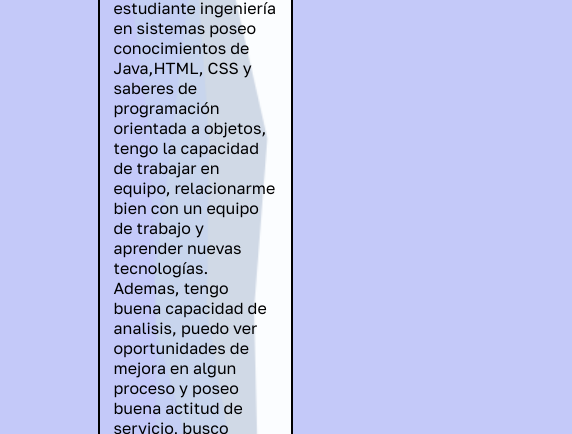
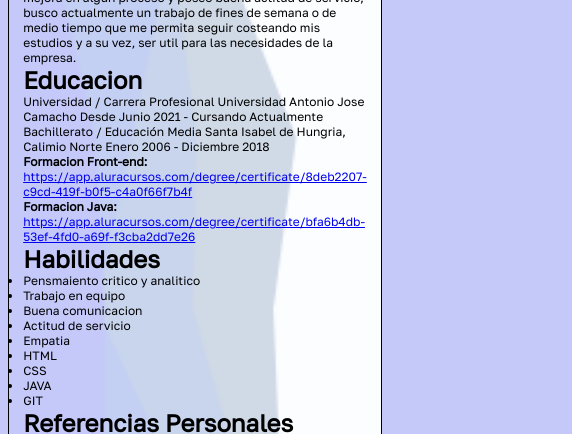
Before and after one commit to jhan10jr/HV.github.io, a plain HTML site: page index.html in a window 390 px wide. Shown: the part 388-822 px from the top of the page, 572 px wide, since content can reach past the window. Drawn offline with Linux system fonts and the light colour scheme.

Commit message:
agregando archivos css

```diff
--- a/estilos.css
+++ b/estilos.css
@@ -1,3 +1,6 @@
+
+
+
 * {
 
  box-sizing: border-box;
@@ -26,10 +29,10 @@ background-color: #c4c9f9;
     background-image: url(/HV.github.io/img/layered-peaks-haikei\ \(2\).png);
 
     background-repeat: no-repeat;
-    background-size: 700px  1200px;
+    background-size: 1200px  1200px;
 
-     width: 50%;
-    border: 2px solid black;
+     width: 90%;
+    border: 1px solid black;
      margin: 10px;
      padding: 14px;
     display: flex;
--- a/index.html
+++ b/index.html
@@ -4,10 +4,14 @@
     <meta charset="UTF-8">
     <meta http-equiv="X-UA-Compatible" content="IE=edge">
     <meta name="viewport" content="width=device-width, initial-scale=1.0">
-    <link rel="stylesheet" href="estilos.css">
+
     <link rel="preconnect" href="https://fonts.googleapis.com">
     <link rel="preconnect" href="https://fonts.gstatic.com" crossorigin>
     <link href="https://fonts.googleapis.com/css2?family=Golos+Text&display=swap" rel="stylesheet">
+
+    <link rel="stylesheet" href="estilos.css">
+    <link rel="stylesheet" href="mobile.css">
+    <link rel="stylesheet" href="tablet.css">
     <title>Hoja  de vida</title>
 
 
@@ -58,7 +62,8 @@
 
         <div class="cursos">
 
-            <p><span>Formacion Front-end:</span><a href=" https://app.aluracursos.com/degree/certificate/8deb2207-c9cd-419f-b0f5-c4a0f66f7b4f "> https://app.aluracursos.com/degree/certificate/8deb2207-c9cd-419f-b0f5-c4a0f66f7b4f </a></p>
+            <p><span>Formacion Front-end:</span>
+            <a href=" https://app.aluracursos.com/degree/certificate/8deb2207-c9cd-419f-b0f5-c4a0f66f7b4f"> https://app.aluracursos.com/degree/certificate/8deb2207-c9cd-419f-b0f5-c4a0f66f7b4f</a></p>
            <p><span>Formacion Java: </span><a href="https://app.aluracursos.com/degree/certificate/bfa6b4db-53ef-4fd0-a69f-f3cba2dd7e26">https://app.aluracursos.com/degree/certificate/bfa6b4db-53ef-4fd0-a69f-f3cba2dd7e26</a></p>
         </div>
 
--- /dev/null
+++ b/mobile.css
@@ -0,0 +1,16 @@
+@media (min-width: 320px) and (max-width:480px){
+
+body {
+
+    font-size: 12px;
+}
+
+.contenido {
+
+    width: 100%;
+
+}
+
+
+
+}
--- /dev/null
+++ b/tablet.css
@@ -0,0 +1,7 @@
+@media (min-width: 481px) and (max-width:1400px){
+
+.contenido {
+
+   width: 80%;
+}
+    }
```
